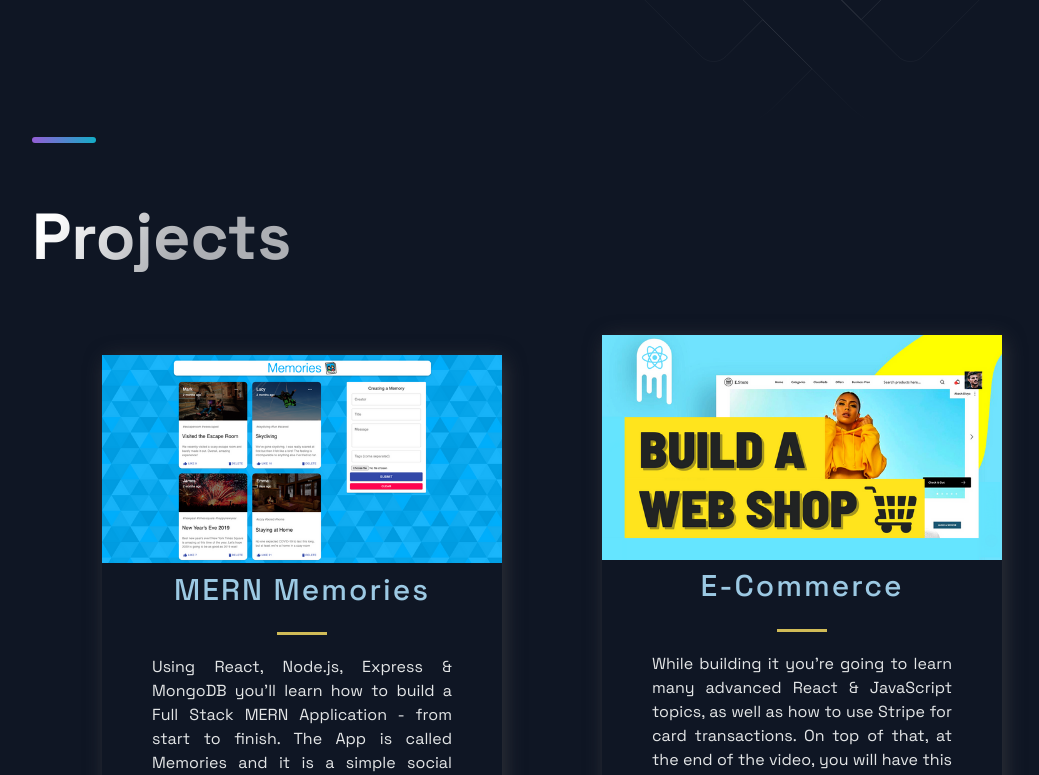
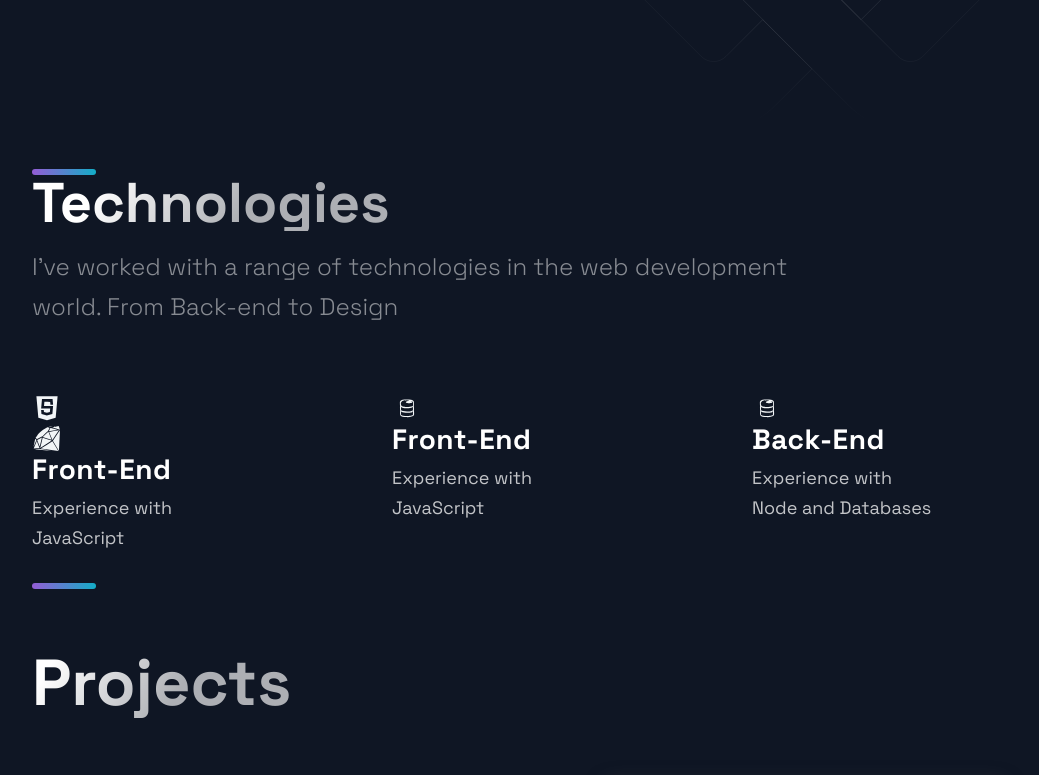
Before and after one commit to mo-codes1/Personal-Website-React, a Next.js app: page / in a window 1280 px wide. Shown: the part 500-1275 px from the top of the page, without its empty margins (88-1127 px from the left). Built offline with nearby package versions, Linux system fonts and the light colour scheme.

Commit message:
technologies section completed

```diff
--- a/src/components/Technologies/Technologies.js
+++ b/src/components/Technologies/Technologies.js
@@ -1,12 +1,54 @@
 import React from 'react';
-import { DiFirebase, DiReact, DiZend } from 'react-icons/di';
+import { DiFirebase, DiJavascript, DiReact, DiRuby, DiZend } from 'react-icons/di';
 import { Section, SectionDivider, SectionText, SectionTitle } from '../../styles/GlobalComponents';
 import { List, ListContainer, ListItem, ListParagraph, ListTitle } from './TechnologiesStyles';
 
 const Technologies = () =>  (
-  <div>
-    Technologies
-  </div>
+  <Section id="tech">
+    <SectionDivider />
+    <SectionTitle>Technologies</SectionTitle>
+    <SectionText>
+      I've worked with a range of technologies in the web development world.
+      From Back-end to Design
+    </SectionText>
+    <List>
+      <ListItem>
+        <DiJavascript size="3rem"/><DiRuby size="3rem"/>
+
+        <ListContainer>
+          <ListTitle>Front-End</ListTitle>
+          <ListParagraph>
+            Experience with <br />
+            JavaScript
+
+          </ListParagraph>
+        </ListContainer>
+      </ListItem>
+      <ListItem>
+        <DiFirebase size="3rem"/>
+        <ListContainer>
+          <ListTitle>Front-End</ListTitle>
+          <ListParagraph>
+            Experience with <br />
+            JavaScript
+
+          </ListParagraph>
+        </ListContainer>
+      </ListItem>
+      <ListItem>
+        <DiFirebase size="3rem"/>
+        <ListContainer>
+          <ListTitle>Back-End</ListTitle>
+          <ListParagraph>
+            Experience with <br />
+            Node and Databases
+
+          </ListParagraph>
+        </ListContainer>
+      </ListItem>
+    </List>
+
+  </Section>
 );
 
 export default Technologies;
--- a/src/pages/index.js
+++ b/src/pages/index.js
@@ -14,8 +14,8 @@ const Home = () => {
         <Hero />
         <BgAnimation />
       </Section>
+      <Technologies />
       <Projects />
-      <Technologies />
       <Timeline />
       <Acomplishments />
     </Layout>
```
